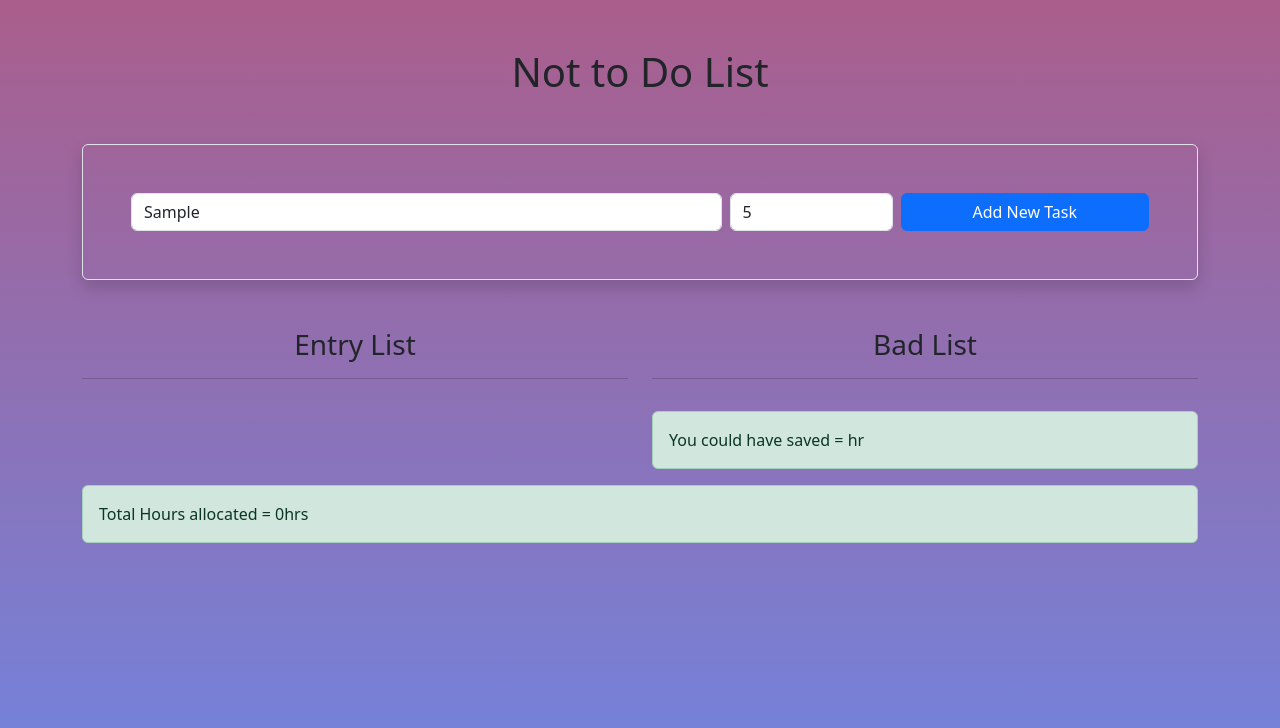
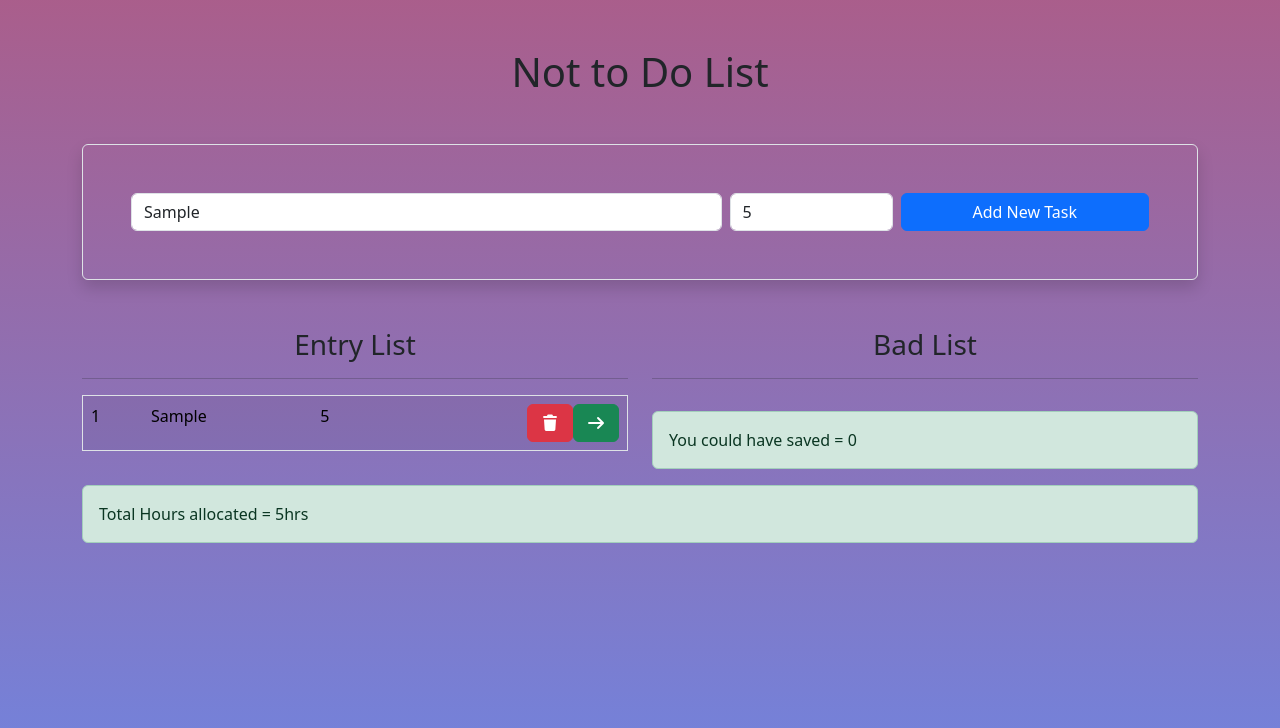
Before and after one commit to SudanBasnet/React-NTDL, a React (Vite) app: page / in a window 1280 px wide. Both pictures are taken after typing "Sample", "5" into the empty fields and a click on the button "Add New Task". Shown: the top 728 px of the page. Built offline with nearby package versions, Linux system fonts and the light colour scheme.

Commit message:
delete and total functionality added

```diff
--- a/src/App.jsx
+++ b/src/App.jsx
@@ -1,9 +1,14 @@
 import { Form } from "./components/Form";
 import "./App.css";
 import { useState } from "react";
+import { Table } from "./components/Table";
+const hrPerWeek = 24 * 7;
 
 const App = () => {
   const [taskList, setTaskList] = useState([]);
+  const ttlHr = taskList.reduce((acc, item) => {
+    return acc + Number(item.hr);
+  }, 0);
   const addTaskList = (taskObj) => {
     const obj = {
       ...taskObj,
@@ -11,8 +16,21 @@ const App = () => {
       type: "entry",
     };
     setTaskList([...taskList, obj]);
+    if (ttlHr + Number(taskObj.hr) > hrPerWeek) {
+      return alert("Sorry, Maximum hours reached for a week");
+    }
   };
-  console.log(taskList);
+
+  const switchTask = (id, type) => {
+    setTaskList(
+      taskList.map((item) => {
+        if (item.id === id) {
+          item.type = type;
+        }
+        return item;
+      }),
+    );
+  };
   const randomIdGenerator = (length = 6) => {
     const str =
       "qwertyuiopasdfghjklzxcvbnmQWERTYUIOPASDFGHJKLZXCVBNM1234567890";
@@ -25,6 +43,10 @@ const App = () => {
     return id;
   };
 
+  const handleOnDelete = (id) => {
+    if (window.confirm("are you sure,you want to delete this?"))
+      setTaskList(taskList.filter((item) => item.id !== id));
+  };
   return (
     <div className="wrapper pt-5">
       {/* <!-- title --> */}
@@ -35,29 +57,14 @@ const App = () => {
         <Form addTaskList={addTaskList} />
 
         {/* <!-- tables --> */}
-        <div className="row mt-5">
-          <div className="col-md">
-            <h3 className="text-center">Entry List</h3>
-            <hr />
-            {/* <!-- entry list tables --> */}
-            <table className="table table-striped table-hover border">
-              <tbody id="entryList"></tbody>
-            </table>
-          </div>
-          <div className="col-md">
-            <h3 className="text-center">Bad List</h3>
-            <hr />
-            {/* <!-- bad list tables --> */}
-            <table className="table table-striped table-hover border">
-              <tbody id="badList"></tbody>
-            </table>
-            <div className="alert alert-success">
-              You could have saved = <span id="savedhrsElm"></span>hr
-            </div>
-          </div>
-        </div>
+        <Table
+          taskList={taskList}
+          switchTask={switchTask}
+          handleOnDelete={handleOnDelete}
+        />
+
         <div className="alert alert-success">
-          Total Hours allocated = <span id="ttlhrs">0</span>hrs
+          Total Hours allocated = <span id="ttlhrs">{ttlHr}</span>hrs
         </div>
       </div>
     </div>
--- /dev/null
+++ b/src/components/Table.jsx
@@ -0,0 +1,82 @@
+import React from "react";
+
+export const Table = ({ taskList, switchTask, handleOnDelete }) => {
+  const entryList = taskList.filter((item) => item.type === "entry");
+  const badList = taskList.filter((item) => item.type === "bad");
+
+  return (
+    <div className="row mt-5">
+      <div className="col-md">
+        <h3 className="text-center">Entry List</h3>
+        <hr />
+        {/* <!-- entry list tables --> */}
+        <table className="table table-striped table-hover border">
+          <tbody id="entryList">
+            {entryList.map((item, i) => {
+              return (
+                <tr key={item.id}>
+                  <td>{i + 1}</td>
+                  <td>{item.task}</td>
+                  <td>{item.hr}</td>
+                  <td className="text-end">
+                    <button
+                      onClick={() => handleOnDelete(item.id)}
+                      className="btn btn-danger"
+                    >
+                      <i className="fa-solid fa-trash"></i>
+                    </button>
+                    <button
+                      onClick={() => switchTask(item.id, "bad")}
+                      className="btn btn-success"
+                    >
+                      <i className="fa-solid fa-arrow-right"></i>
+                    </button>
+                  </td>
+                </tr>
+              );
+            })}
+          </tbody>
+        </table>
+      </div>
+      <div className="col-md">
+        <h3 className="text-center">Bad List</h3>
+        <hr />
+        {/* <!-- bad list tables --> */}
+        <table className="table table-striped table-hover border">
+          <tbody id="badList">
+            {badList.map((item, i) => (
+              <tr key={item.id}>
+                <td>{i + 1}</td>
+                <td>{item.task}</td>
+                <td>{item.hr}</td>
+                <td className="text-end">
+                  <button
+                    onClick={() => switchTask(item.id, "entry")}
+                    className="btn btn-warning"
+                  >
+                    <i className="fa-solid fa-arrow-left"></i>
+                  </button>
+
+                  <button
+                    onClick={() => handleOnDelete(item.id)}
+                    className="btn btn-danger"
+                  >
+                    <i className="fa-solid fa-trash"></i>
+                  </button>
+                </td>
+              </tr>
+            ))}
+          </tbody>
+        </table>
+        <div className="alert alert-success">
+          You could have saved = {""}
+          <span id="savedhrsElm">
+            {" "}
+            {badList.reduce((acc, item) => acc + Number(item.hr), 0)}
+          </span>
+          {""}
+        </div>
+      </div>
+    </div>
+  );
+};
```
